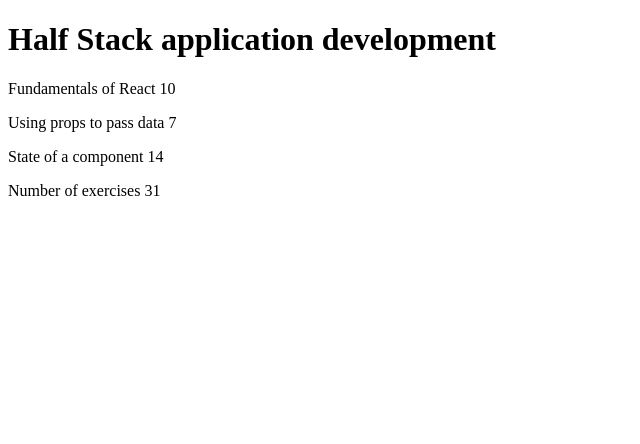
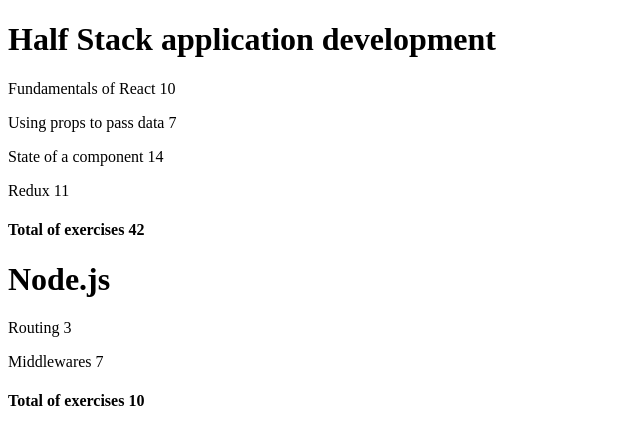
Before and after one commit to F-Saeed/full-stack-open, a React (Vite) app: page / in a window 1280 px wide. Shown: the top 444 px of the page, without its empty margins (0-640 px from the left). Built offline with nearby package versions, Linux system fonts and the light colour scheme; the HTML template or start-up script is replaced by a standard one.

Commit message:
Completed part-2a 1.1-1.5

```diff
--- a/src/App.jsx
+++ b/src/App.jsx
@@ -1,32 +1,56 @@
-import { useState } from 'react';
-import Total from './assets/Total';
-import Content from './Content';
-import Header from './Header';
+import Course from './components/Course';
 
 function App() {
-  const course = {
+  const courses = [
+    {
       name: 'Half Stack application development',
+      id: 1,
       parts: [
         {
           name: 'Fundamentals of React',
           exercises: 10,
+          id: 1,
         },
         {
           name: 'Using props to pass data',
           exercises: 7,
+          id: 2,
         },
         {
           name: 'State of a component',
           exercises: 14,
+          id: 3,
+        },
+        {
+          name: 'Redux',
+          exercises: 11,
+          id: 4,
         },
       ],
-  };
+    },
+    {
+      name: 'Node.js',
+      id: 2,
+      parts: [
+        {
+          name: 'Routing',
+          exercises: 3,
+          id: 1,
+        },
+        {
+          name: 'Middlewares',
+          exercises: 7,
+          id: 2,
+        },
+      ],
+    },
+  ];
 
   return (
     <div>
-      <Header course={course.name} />
-      <Content parts={course.parts} />
-      <Total parts={course.parts} />
+      {courses.map((item) => (
+        <Course key={item.id} course={item} />
+      ))}
     </div>
   );
 }
--- a/src/Content.jsx
+++ /dev/null
@@ -1,13 +0,0 @@
-import Part from './Part';
-
-const Content = ({ parts }) => {
-  return (
-    <>
-      <Part part={parts[0].name} exercise={parts[0].exercises} />
-      <Part part={parts[1].name} exercise={parts[1].exercises} />
-      <Part part={parts[2].name} exercise={parts[2].exercises} />
-    </>
-  );
-};
-
-export default Content;
--- a/src/assets/Total.jsx
+++ /dev/null
@@ -1,10 +0,0 @@
-const Total = ({ parts }) => {
-  return (
-    <p>
-      Number of exercises{' '}
-      {parts[0].exercises + parts[1].exercises + parts[2].exercises}
-    </p>
-  );
-};
-
-export default Total;
--- /dev/null
+++ b/src/components/Content.jsx
@@ -0,0 +1,13 @@
+import Part from './Part';
+
+const Content = ({ parts }) => {
+  return (
+    <>
+      {parts.map((item) => (
+        <Part key={item.id} part={item.name} exercise={item.exercises} />
+      ))}
+    </>
+  );
+};
+
+export default Content;
--- /dev/null
+++ b/src/components/Course.jsx
@@ -0,0 +1,15 @@
+import Content from './Content';
+import Header from './Header';
+import Total from './Total';
+
+const Course = ({ course }) => {
+  return (
+    <div>
+      <Header course={course.name} />
+      <Content parts={course.parts} />
+      <Total parts={course.parts} />
+    </div>
+  );
+};
+
+export default Course;
--- /dev/null
+++ b/src/components/Total.jsx
@@ -0,0 +1,10 @@
+const Total = ({ parts }) => {
+  return (
+    <h4>
+      Total of exercises{' '}
+      {Object.values(parts).reduce((sum, { exercises }) => sum + exercises, 0)}
+    </h4>
+  );
+};
+
+export default Total;
```
Also changed, not shown: src/components/Header.jsx (renamed from src/Header.jsx), src/components/Part.jsx (renamed from src/Part.jsx). Lines whose indentation alone changed are shown as unchanged.
